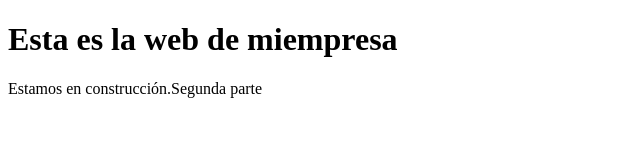
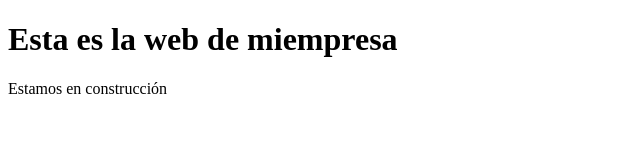
Before and after one commit to eduardlabella/git_tutorial_makigan, a plain HTML site: page index.html in a window 1280 px wide. Shown: the whole page, without its empty margins (0-640 px from the left). Drawn offline with Linux system fonts and the light colour scheme.

Commit message:
Revert "En construccion segunda parte."
This reverts commit 4d148d59ee54f8c16264873d31e95d512b209716.

```diff
--- a/index.html
+++ b/index.html
@@ -5,6 +5,6 @@
 	</head>
 	<body>
 		<h1>Esta es la web de miempresa</h1>
-		<p>Estamos en construcción.Segunda parte</p>
+		<p>Estamos en construcción</p>
 	</body>
 </html>
```
